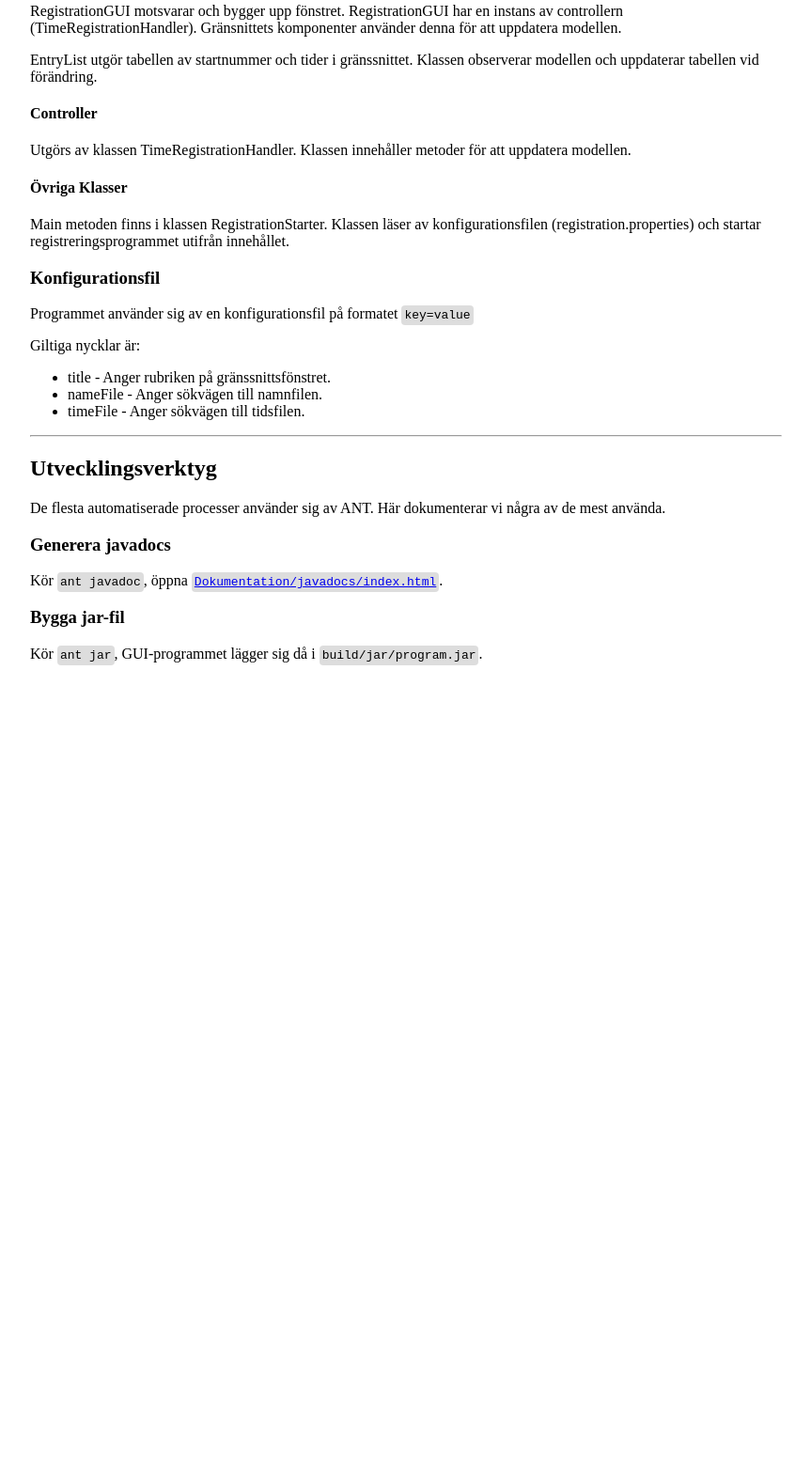
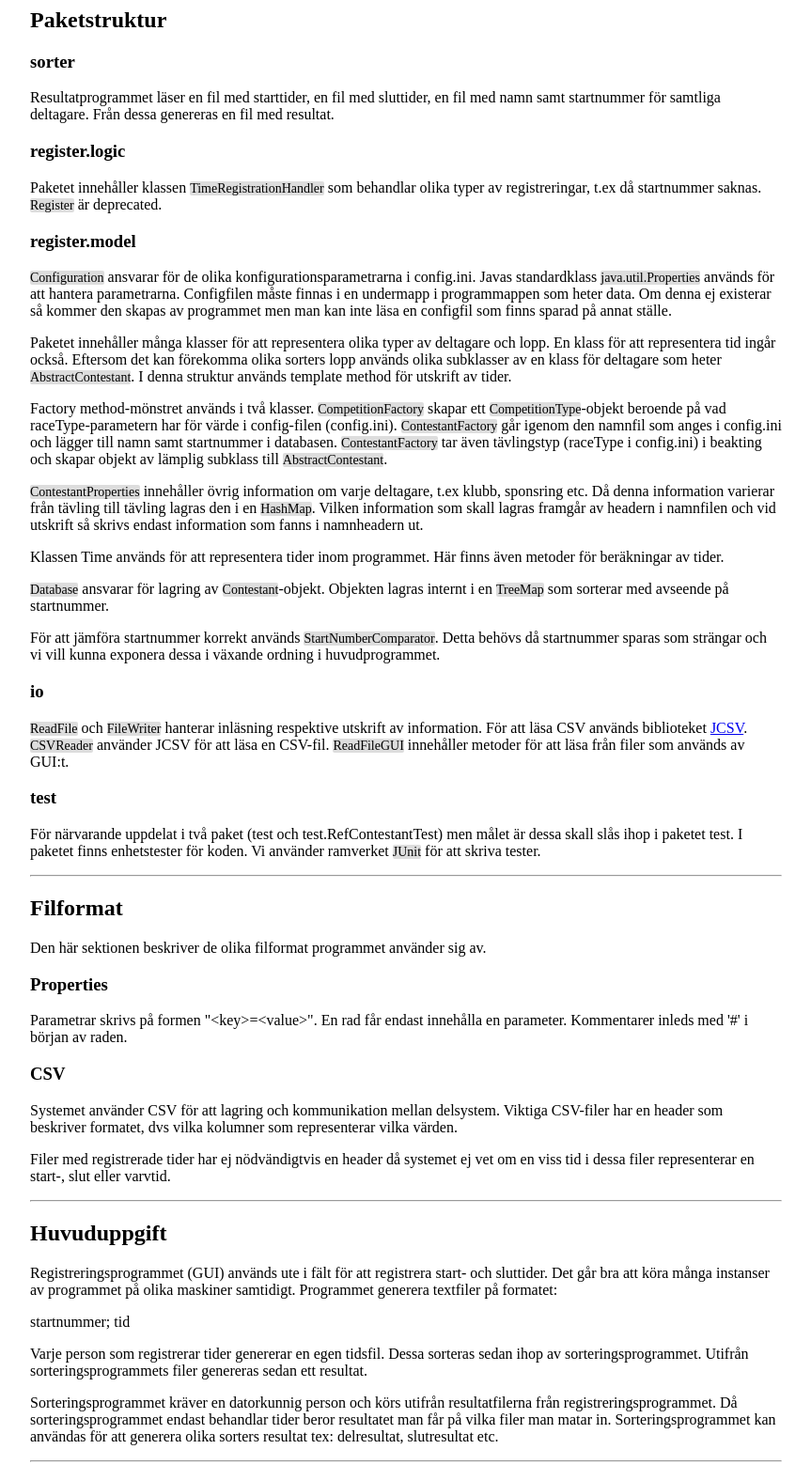
Before and after one commit to duralf2/EDA260-Team06, a plain HTML site: page Teknisk Dokumentation.html in a window 1280 px wide. Shown: the part 1044-2603 px from the top of the page at 94% size, without its empty margins (208-1071 px from the left). Before the commit the page ends 1765 px from the top, so only its background shows below. Drawn offline with Linux system fonts and the light colour scheme.

Commit message:
Merged technical documentation from RefactorBranch Gustaf & Kasper T

```diff
--- a/Teknisk Dokumentation.html
+++ b/Teknisk Dokumentation.html
@@ -18,25 +18,13 @@
 
     <hr>
 
-    <h2>Arkitektur</h2>
+    <h2 id="arkitektur">Arkitektur</h2>
     <p>
-        Programmet har vid skrivande stund en något konstig arkitektur med
-        aningen förvirrande namn. Detta bör fixas vid nästa refaktoriseringstillfälle.
+    	Programmets klasser är uppdelade i fem olika paket. Paketet sorter innehåller main-klassen till programmet för sortering av resultat.
+    	 Main-klassen för huvudprogrammet (GUI) finns i paketet <code>register.gui</code>.
     </p>
 
-    <hr>
-
-    <h2>Registrering</h2>
-	<h3 id="huvuduppgift">Huvuduppgift</h3>
-		<p>
-            Används ute i fält för att registrera start- och sluttider.
-            Programmet generera textfiler på formatet:
-        </p>
-		<p>startnummer; tid</p>
-		<p>
-            Varje person som registrerar tider genererar en egen tidsfil.
-            Dessa sorteras sedan ihop av sorteringsprogrammet. Utifrån sorteringsprogrammets filer genereras sedan ett resultat.
-        </p>
+    <h2 id="registrering">Registrering</h2>
 
 	<h3>Struktur</h3>
 		<p>Programmet är uppbyggt efter MVC mönstret. </p>
@@ -66,29 +54,113 @@
             Klassen innehåller metoder för att uppdatera modellen.
         </p>
 
-	<h4>Övriga Klasser</h4>
+    <h2 id="paketstruktur"> Paketstruktur </h2>
+
+    <h3> sorter </h3>
+    <p>
+    	Resultatprogrammet läser en fil med starttider, en fil med sluttider, en fil med namn samt startnummer för samtliga deltagare. Från dessa genereras en fil med
+    	resultat.
+
+    </p>
+    <h3> register.logic </h3>
+    <p>
+    	Paketet innehåller klassen <code>TimeRegistrationHandler</code> som behandlar olika typer av registreringar, t.ex då startnummer saknas. <code>Register</code>
+    	är deprecated.
+    </p>
+    <h3>register.model</h3>
+    <p>
+    	<code>Configuration</code> ansvarar för de olika konfigurationsparametrarna i config.ini. Javas standardklass <code>java.util.Properties</code> används för att hantera parametrarna.
+    	Configfilen måste finnas i en undermapp i programmappen som heter data. Om denna ej existerar så kommer den skapas av programmet men man kan inte läsa en configfil
+    	som finns sparad på annat ställe.
+    </p>
+    <p>
+    	Paketet innehåller många klasser för att representera olika typer av deltagare och lopp. En klass för att representera tid ingår också.
+    	Eftersom det kan förekomma olika sorters lopp används olika subklasser av en klass för deltagare som heter <code>AbstractContestant</code>. I denna struktur används
+    	template method för utskrift av tider.
+    </p>
+    <p>
+    	Factory method-mönstret används i två klasser. <code>CompetitionFactory</code> skapar ett <code>CompetitionType</code>-objekt beroende på vad raceType-parametern har för värde
+    	i config-filen (config.ini). <code>ContestantFactory</code> går igenom den namnfil som anges i config.ini och lägger till namn samt startnummer i databasen.
+    	<code>ContestantFactory</code> tar även tävlingstyp (raceType i config.ini) i beakting och skapar objekt av lämplig subklass till <code>AbstractContestant</code>.
+    </p>
+    <p>
+        <code>ContestantProperties</code> innehåller övrig information om varje deltagare, t.ex klubb, sponsring etc. Då denna information varierar från tävling till tävling lagras
+    	den i en <code>HashMap</code>. Vilken information som skall lagras framgår av headern i namnfilen och vid utskrift så skrivs endast information som fanns i namnheadern ut.
+    </p>
+    <p>
+    Klassen Time används för att representera tider inom programmet. Här finns även metoder för beräkningar av tider.
+    </p>
+    <p>
+    	<code>Database</code> ansvarar för lagring av <code>Contestant</code>-objekt. Objekten lagras internt i en <code>TreeMap</code> som sorterar med avseende på startnummer.
+    </p>
+    <p>
+    	För att jämföra startnummer korrekt används <code>StartNumberComparator</code>. Detta behövs då startnummer sparas som strängar och vi vill kunna exponera dessa
+    	i växande ordning i huvudprogrammet.
+    </p>
+    <h3> io </h3>
+    <p>
+    	 <code>ReadFile</code> och <code>FileWriter</code> hanterar inläsning respektive utskrift av information. För att läsa CSV används biblioteket <a href="https://code.google.com/p/jcsv/">JCSV</a>.
+    	<code>CSVReader</code> använder JCSV för att läsa en CSV-fil. <code>ReadFileGUI</code> innehåller metoder för att läsa från filer som används av GUI:t.
+    </p>
+
+    <h3> test </h3>
+    <p>
+    	För närvarande uppdelat i två paket (test och test.RefContestantTest) men målet är dessa skall slås ihop i paketet test. I paketet finns enhetstester för koden.
+    	Vi använder ramverket <code>JUnit</code> för att skriva tester.
+    </p>
+
+    <hr>
+
+    <h2 id="filformat"> Filformat </h2>
+    <p>
+    	Den här sektionen beskriver de olika filformat programmet använder sig av.
+    </p>
+
+    <h3> Properties </h3>
+    <p>
+    	Parametrar skrivs på formen "&ltkey&gt=&ltvalue&gt". En rad får endast innehålla en parameter.
+    	Kommentarer inleds med '#' i början av raden.
+    </p>
+
+    <h3>CSV</h3>
+    <p>
+    	Systemet använder CSV för att lagring och kommunikation mellan delsystem. Viktiga CSV-filer har en header som beskriver formatet, dvs vilka kolumner som
+    	representerar vilka värden.
+    </p>
+    <p>
+    	Filer med registrerade tider har ej nödvändigtvis en header då systemet ej vet om en viss tid i dessa filer representerar en start-, slut eller varvtid.
+    </p>
+    <hr>
+
+
+    <h2 id="huvuduppgift">Huvuduppgift </h2>
+
+	<p>
+		Registreringsprogrammet (GUI) används ute i fält för att registrera start- och sluttider.
+		Det går bra att köra många instanser av programmet på olika
+		maskiner samtidigt.
+		 Programmet generera textfiler på formatet:
+
+    </p>
+
+		<p>startnummer; tid</p>
 		<p>
-            Main metoden finns i klassen RegistrationStarter.
-            Klassen läser av konfigurationsfilen (registration.properties) och startar registreringsprogrammet utifrån innehållet.
+            Varje person som registrerar tider genererar en egen tidsfil.
+            Dessa sorteras sedan ihop av sorteringsprogrammet. Utifrån sorteringsprogrammets filer genereras sedan ett resultat.
         </p>
 
-	<h3>Konfigurationsfil</h3>
-		<p>
-            Programmet använder sig av en konfigurationsfil på formatet <code>key=value</code>
-        </p>
-		<p>Giltiga nycklar är:</p>
-        <ul>
-            <li>title - Anger rubriken på gränssnittsfönstret.</li>
-            <li>nameFile - Anger sökvägen till namnfilen.</li>
-            <li>timeFile - Anger sökvägen till tidsfilen.</li>
-        </ul>
+	<p>
+		Sorteringsprogrammet kräver en datorkunnig person och körs utifrån resultatfilerna från registreringsprogrammet. Då sorteringsprogrammet endast
+		behandlar tider beror resultatet man får på vilka filer man matar in. Sorteringsprogrammet kan användas för att generera olika sorters resultat tex:
+		delresultat, slutresultat etc.
+	</p>
 
-	<hr>
 
-    <h2>Utvecklingsverktyg</h2>
+    <hr>
+
+    <h2 id="utvecklingsverktyg">Utvecklingsverktyg</h2>
     <p>
-        De flesta automatiserade processer använder sig av ANT.
-        Här dokumenterar vi några av de mest använda.
+        De flesta automatiserade processer använder sig av ANT. Här dokumenterar vi några av de mest använda.
     </p>
 
     <h3>Generera javadocs</h3>
--- a/style.css
+++ b/style.css
@@ -9,6 +9,8 @@ body {
 
 code {
     background-color: #DDD;
-    border-radius: 4px;
-    padding: 3px;
+    border-radius: 2px;
+    padding: 0px;
+    font-family: "Monospaced";
+    font-size: 14px;
 }
```
